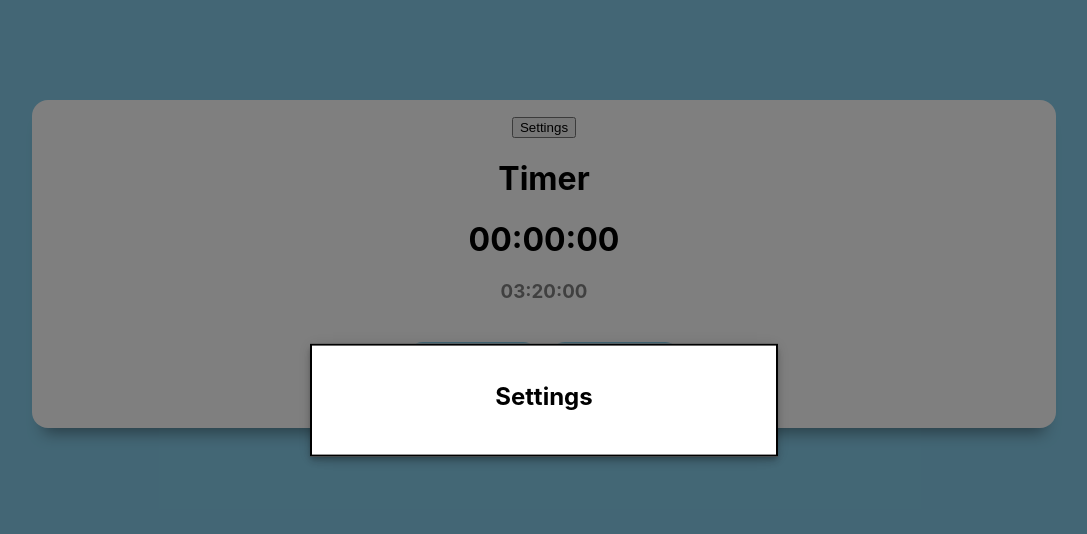
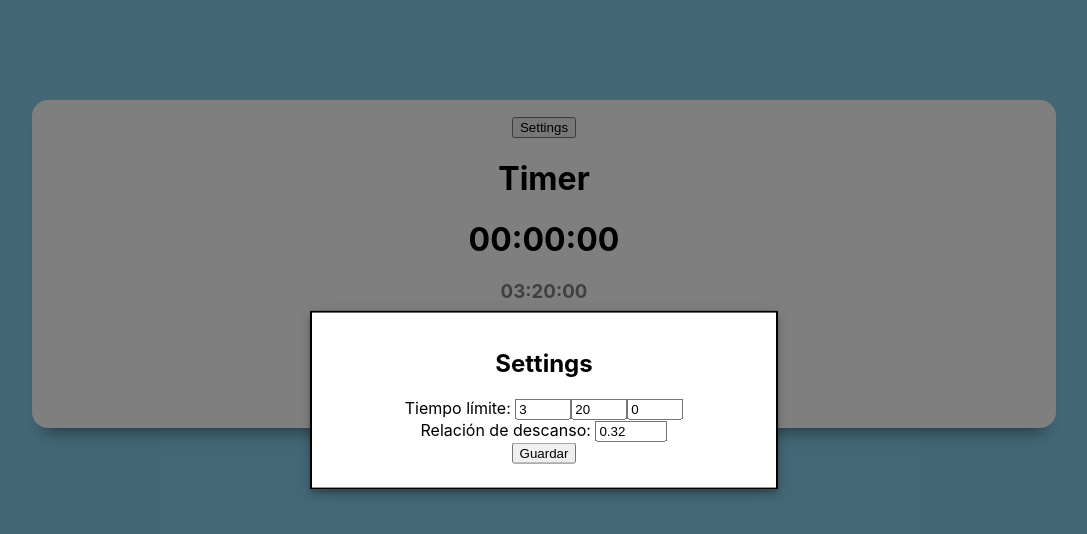
Before and after one commit to iafs32/react-workodoro, a React (Create React App) app: page / in a window 1280 px wide. Both pictures are taken after a click on the button "Settings". Shown: the top 534 px of the page, without its empty margins (96-1183 px from the left). Built offline with nearby package versions, Linux system fonts and the light colour scheme.

Commit message:
Add the functionality for the settings menu

```diff
--- a/src/Components/Settings.js
+++ b/src/Components/Settings.js
@@ -1,5 +1,5 @@
-import React from "react";
-import { Modal, TextField, Button  } from "@material-ui/core";
+import React, { useState } from "react";
+import './settings.css';
 import { makeStyles } from "@material-ui/core/styles";
 
 const useStyles = makeStyles((theme) => ({
@@ -16,15 +16,60 @@ const useStyles = makeStyles((theme) => ({
   }
 }));
 
-export const Settings = () => {
+export const Settings = ({ sendData, secondsLimit, minutesLimit, hoursLimit, rest }) => {
+  const [limitHours, setLimitHours] = useState(hoursLimit);
+  const [limitMinutes, setLimitMinutes] = useState(minutesLimit);
+  const [limitSeconds, setLimitSeconds] = useState(secondsLimit);
+  const [restRelation, setRestRelation] = useState(rest);
+
   const styles = useStyles();
+
+  const saveSettings = () => {
+    sendData(limitHours, limitMinutes, limitSeconds, restRelation);
+  }
 
   return (
     <div className={styles.modal}>
       <div align='center'>
         <h2>Settings</h2>
+        <div>
+
+          <label>Tiempo límite: </label>
+          <input
+            type="number"
+            min="0"
+            max="24"
+            value={limitHours}
+            onChange={(event) => setLimitHours(event.target.value)}
+          />
+          <input
+            type="number"
+            min="0"
+            max="59"
+            value={limitMinutes}
+            onChange={(event) => setLimitMinutes(event.target.value)}
+          />
+          <input
+            type="number"
+            min="0"
+            max="59"
+            value={limitSeconds}
+            onChange={(event) => setLimitSeconds(event.target.value)}
+          />
+        </div>
+        <div>
+          <label>Relación de descanso: </label>
+          <input
+            type="number"
+            min="0.01"
+            max="0.99"
+            step="0.01"
+            value={restRelation}
+            onChange={(event) => setRestRelation(event.target.value)}
+          />
+        </div>
+        <button onClick={saveSettings}>Guardar</button>
       </div>
-
     </div>
   );
 }
--- a/src/Components/Timer.js
+++ b/src/Components/Timer.js
@@ -16,6 +16,7 @@ export const Timer = () => {
     const [isPlaying, setIsPlaying] = useState(false);
     const [hasSounded, setHasSounded] = useState(false);
     const [modal, setModal] = useState(false);
+    const [rest, setRest] = useState(0.32);
 
     var timer;
 
@@ -94,7 +95,7 @@ export const Timer = () => {
       setIsCountdown(!isCountdown);
       if(!isCountdown){
         const time = seconds + (minutes * 60) + (hours * 3600);
-        const restTime = time * 0.32;
+        const restTime = time * rest;
         setHours(Math.floor(restTime / 3600));
         setMinutes(Math.floor((restTime / 60) % 60));
         setSeconds(Math.floor(restTime % 60));
@@ -122,13 +123,27 @@ export const Timer = () => {
       setModal(!modal);
     }
 
+    const getSettings = (limitHours, limitMinutes, limitSeconds, restRelation) => {
+      setHoursLimit(limitHours);
+      setMinutesLimit(limitMinutes);
+      setSecondsLimit(limitSeconds);
+      setRest(restRelation);
+      setModal(false);
+    }
+
     return (
       <div className="timer">
         <div className="container">
           <div className="timer_container">
           <button onClick={openCloseModal}>Settings</button>
           <Modal open={modal} onClose={openCloseModal}>
-            <Settings />
+            <Settings
+              sendData={getSettings}
+              hoursLimit={hoursLimit}
+              minutesLimit={minutesLimit}
+              secondsLimit={secondsLimit}
+              rest={rest}
+            />
           </Modal>
             <h1>Timer</h1>
             <h1>
```
Also changed, not shown: src/Components/settings.css (added).
